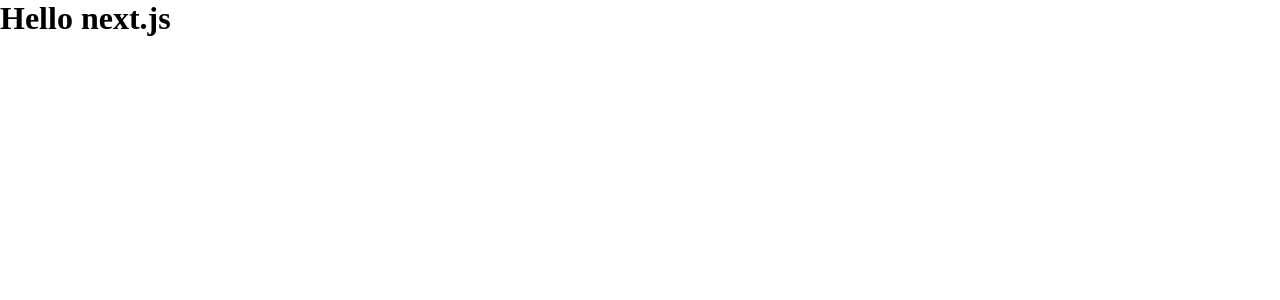
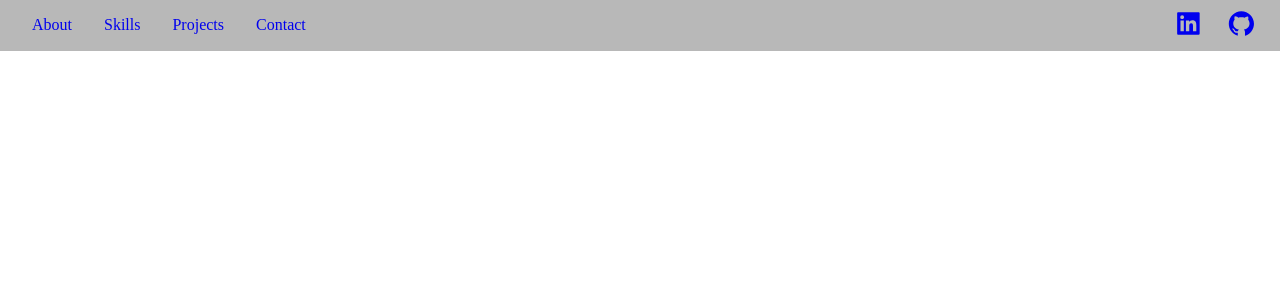
Before and after one commit to xlazure/my-portfolio2, a Next.js app: page / in a window 1280 px wide. Shown: the top 300 px of the page. Built offline with nearby package versions, Linux system fonts and the light colour scheme.

Commit message:
import components from old project

```diff
--- a/package.json
+++ b/package.json
@@ -18,6 +18,7 @@
     "next": "13.1.6",
     "react": "18.2.0",
     "react-dom": "18.2.0",
+    "react-icons": "^4.7.1",
     "typescript": "4.9.5"
   },
   "devDependencies": {
--- /dev/null
+++ b/src/Layout/PageLayout.module.scss
@@ -0,0 +1,2 @@
+.Wrapper {
+}
--- /dev/null
+++ b/src/Layout/PageLayout.tsx
@@ -0,0 +1,15 @@
+import style from "./PageLayout.module.scss";
+
+export default function PageLayout(props: any) {
+  return (
+    <main className={style.Wrapper}>
+      {props.header}
+      {props.firstSection}
+      {/* {props.secondSection}
+      {props.thirdSection}
+      {props.fourthSection}
+      {props.fifthSection}
+      {props.footer} */}
+    </main>
+  );
+}
--- /dev/null
+++ b/src/components/header/header.module.scss
@@ -0,0 +1,62 @@
+.headerContainer {
+  display: flex;
+  nav,
+  .options {
+    display: flex;
+  }
+}
+
+.headerContainer {
+  width: 100%;
+  background-color: #b8b8b8;
+  padding: 0.5em 1em;
+  align-items: center;
+  justify-content: space-between;
+
+  position: fixed;
+  left: 0;
+  z-index: 111;
+
+  transition: top 0.3s ease-in-out;
+
+  nav {
+    li {
+      list-style-type: none;
+      a {
+        display: block;
+        padding: 0.5em 1em;
+        text-decoration: none;
+        border-bottom: 1px solid transparent;
+
+        &:visited {
+          color: inherit;
+        }
+        &:hover {
+          cursor: pointer;
+          border-bottom: 1px solid red;
+        }
+      }
+    }
+  }
+
+  .options {
+    justify-content: space-between;
+    gap: 0.5em;
+
+    .social {
+      padding: 0 0.5em;
+      a {
+        svg {
+          font-size: 1.8rem;
+        }
+
+        &:visited {
+          color: #fff;
+        }
+        &:hover {
+          color: #c4c4c4;
+        }
+      }
+    }
+  }
+}
--- /dev/null
+++ b/src/components/header/header.tsx
@@ -0,0 +1,57 @@
+import { withToggleHeader } from "@/hoc/withToggleHeader";
+import { useRef } from "react";
+import { AiFillGithub, AiFillLinkedin } from "react-icons/ai";
+import style from "./header.module.scss";
+
+interface HeaderProps {
+  hide: boolean;
+}
+
+function Header(props: HeaderProps) {
+  const headerRef = useRef(null);
+  const navRef = useRef(null);
+
+  function getHeaderHeight() {
+    const height =
+      headerRef.current !== null ? `-${headerRef.current.offsetHeight}px` : "0";
+
+    return { top: props.hide ? height : "0" };
+  }
+
+  return (
+    <header
+      ref={headerRef}
+      className={style.headerContainer}
+      style={getHeaderHeight()}
+    >
+      <nav ref={navRef}>
+        <li>
+          <a href="#aboutSection">About</a>
+        </li>
+        <li>
+          <a href="#skillsSection">Skills</a>
+        </li>
+        <li>
+          <a href="#projectsSection">Projects</a>
+        </li>
+        <li>
+          <a href="#contactSection">Contact</a>
+        </li>
+      </nav>
+
+      <div className={style.options}>
+        <div className={style.social}>
+          <a href="https://www.linkedin.com/in/xlazure/" target="_blank">
+            <AiFillLinkedin />
+          </a>
+        </div>
+        <div className={style.social}>
+          <a href="https://github.com/xlazure" target="_blank">
+            <AiFillGithub />
+          </a>
+        </div>
+      </div>
+    </header>
+  );
+}
+export default withToggleHeader(Header);
--- /dev/null
+++ b/src/hoc/withToggleHeader.tsx
@@ -0,0 +1,33 @@
+import React, { ComponentType, Dispatch, useEffect, useState } from "react";
+
+interface InjectedProps {
+  hide: boolean;
+  setHide: Dispatch<boolean>;
+}
+
+export function withToggleHeader<P extends InjectedProps>(
+  WrappedComponent: ComponentType<P>
+) {
+  const InjectedComponent: React.FC<Omit<P, keyof InjectedProps>> = (props) => {
+    const [hide, setHide] = useState(true);
+
+    useEffect(() => {
+      function toggleHeader() {
+        let scrollPos = 0;
+        window.addEventListener("scroll", () => {
+          const top = document.body.getBoundingClientRect().top;
+
+          if (top > scrollPos) {
+            setHide(false);
+          } else setHide(true);
+
+          scrollPos = top;
+        });
+      }
+      return () => toggleHeader();
+    }, []);
+
+    return <WrappedComponent {...(props as P)} hide={hide} />;
+  };
+  return InjectedComponent;
+}
--- a/src/pages/index.tsx
+++ b/src/pages/index.tsx
@@ -1,3 +1,5 @@
+import Header from "@/components/header/header";
+import PageLayout from "@/Layout/PageLayout";
 import Head from "next/head";
 
 export default function Home() {
@@ -10,9 +12,7 @@ export default function Home() {
         <link rel="icon" href="/favicon.ico" />
         <title>My portfolio</title>
       </Head>
-      <main>
-        <h1>Hello next.js</h1>
-      </main>
+      <PageLayout header={<Header />} />
     </>
   );
 }
```
Also changed, not shown: 1 other file (tests, documents, lock files or other folders).
